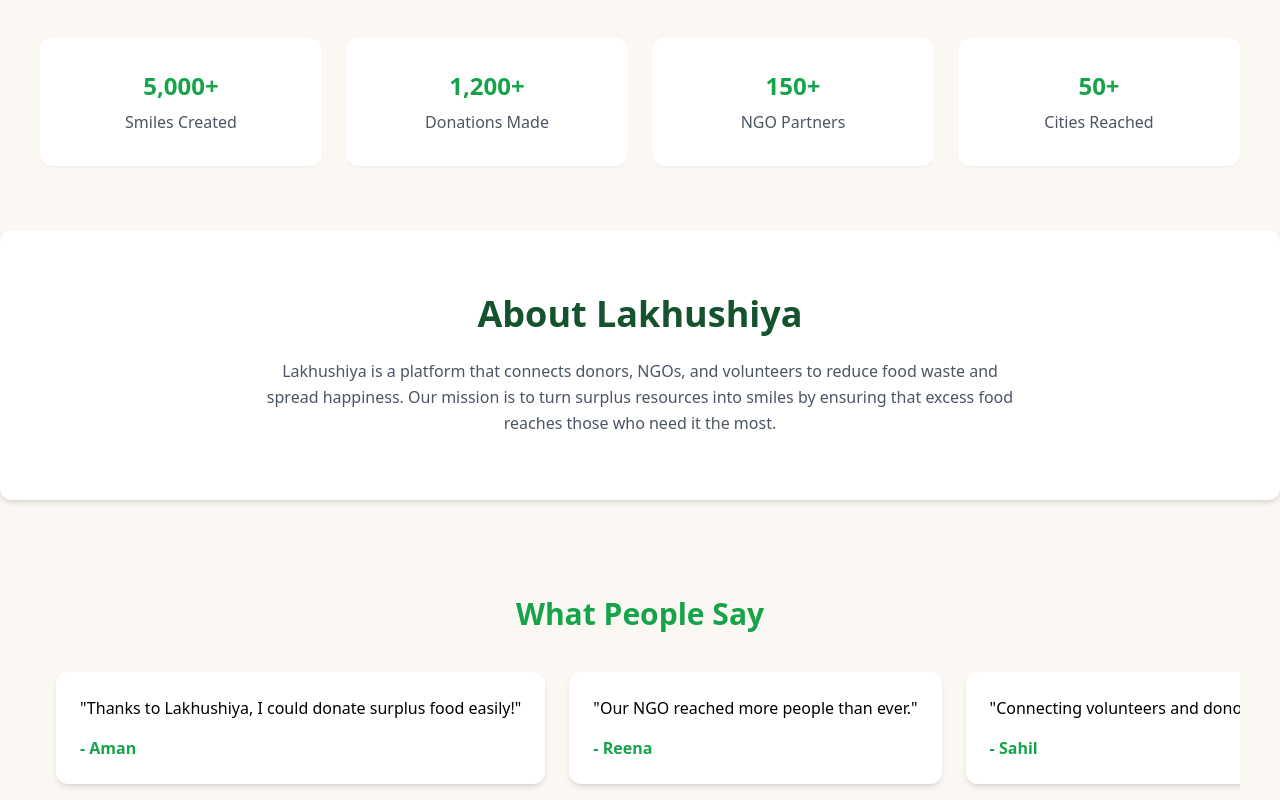
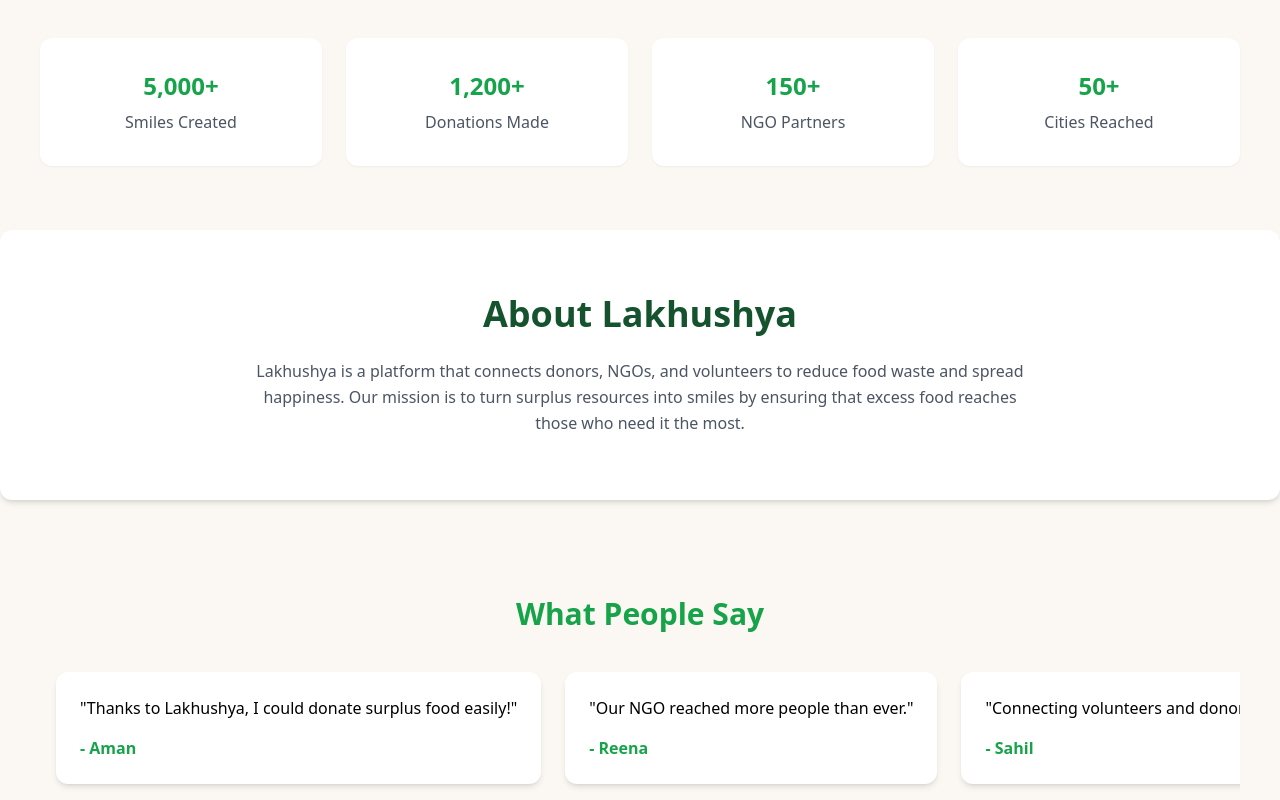
Before and after one commit to Lavanyasobti/lakhushya, a React (Create React App) app in the folder frontend/: page / in a window 1280 px wide. Shown: the part 706-1506 px from the top of the page. Built offline with nearby package versions, Linux system fonts and the light colour scheme.

Commit message:
home fixed

```diff
--- a/frontend/src/pages/Home.jsx
+++ b/frontend/src/pages/Home.jsx
@@ -108,9 +108,9 @@ export default function Home() {
 
         {/* ABOUT */}
         <div className="mt-16 px-10 py-16 bg-white rounded-xl shadow-md">
-          <h2 className="text-4xl font-bold text-green-900 text-center">About Lakhushiya</h2>
+          <h2 className="text-4xl font-bold text-green-900 text-center">About Lakhushya</h2>
           <p className="text-gray-600 max-w-3xl mx-auto mt-6 text-center leading-relaxed">
-            Lakhushiya is a platform that connects donors, NGOs, and volunteers
+            Lakhushya is a platform that connects donors, NGOs, and volunteers
             to reduce food waste and spread happiness. Our mission is to turn
             surplus resources into smiles by ensuring that excess food reaches
             those who need it the most.
@@ -122,7 +122,7 @@ export default function Home() {
           <h2 className="text-3xl font-bold text-center text-green-600">What People Say</h2>
           <div className="flex overflow-x-scroll gap-6 mt-6 p-4 scrollbar-hide">
             <div className="bg-white p-6 rounded-xl shadow-md min-w-[250px] flex-shrink-0">
-              <p>"Thanks to Lakhushiya, I could donate surplus food easily!"</p>
+              <p>"Thanks to Lakhushya, I could donate surplus food easily!"</p>
               <h4 className="mt-4 font-bold text-green-600">- Aman</h4>
             </div>
             <div className="bg-white p-6 rounded-xl shadow-md min-w-[250px] flex-shrink-0">
```
